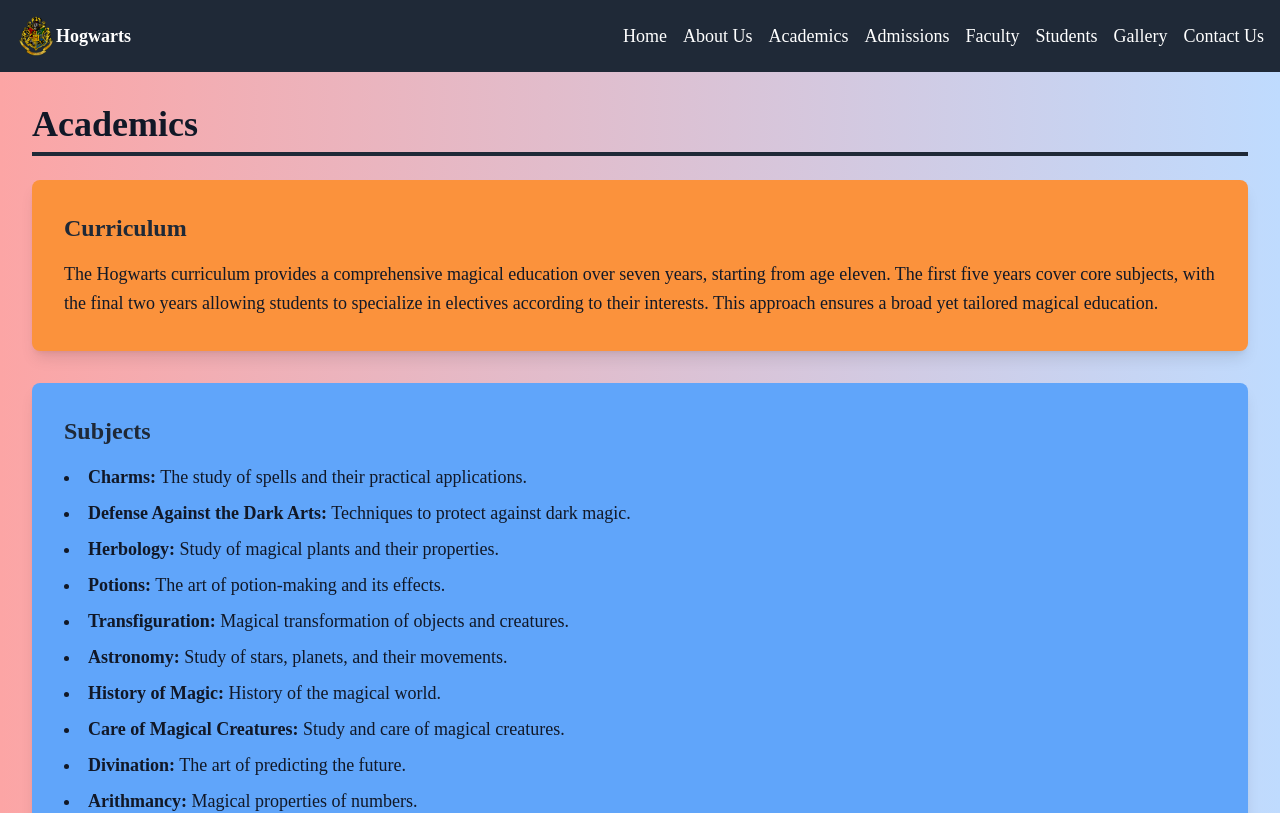
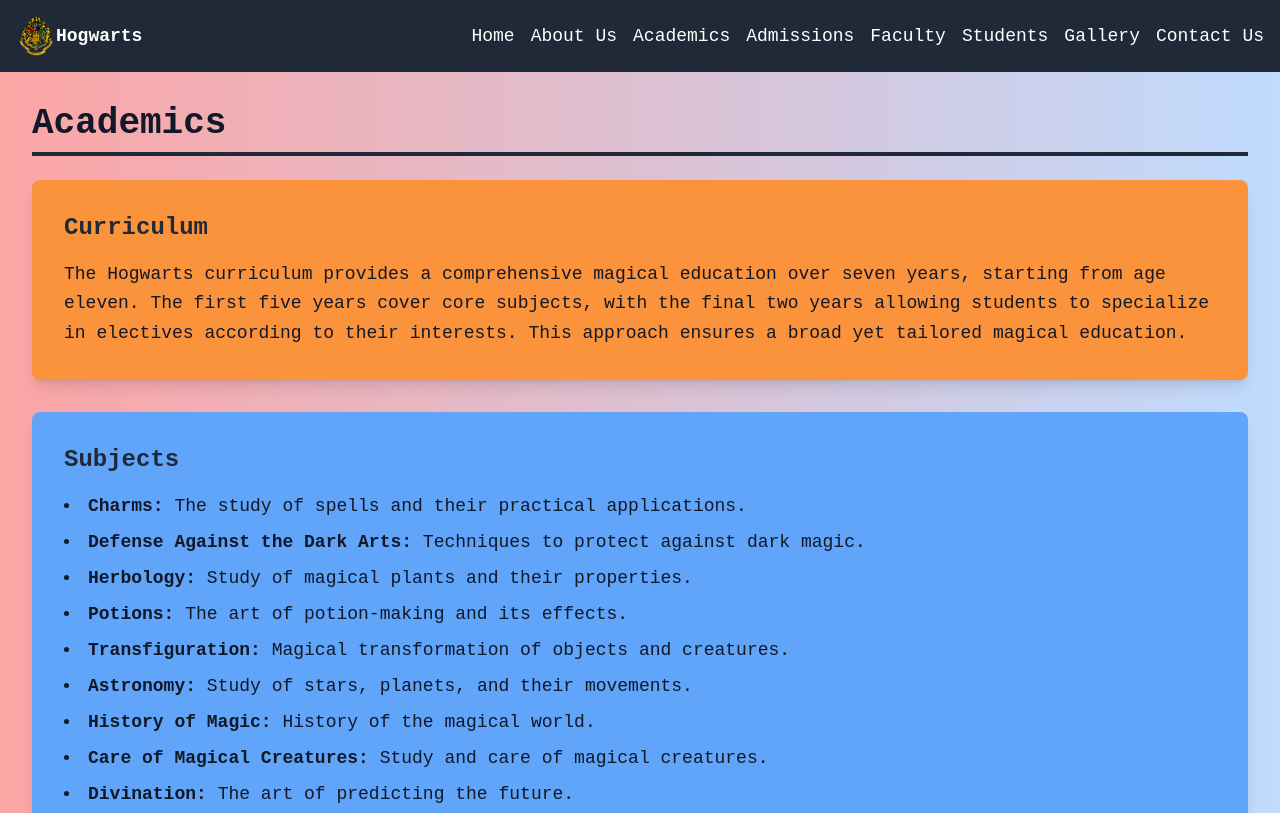
Before and after one commit to sarbajitacharjee/Hogwarts-School, a React (Create React App) app: page /academics in a window 1280 px wide. Shown: the top 813 px of the page. Built offline with nearby package versions, Linux system fonts and the light colour scheme.

Commit message:
commited

```diff
--- a/src/index.css
+++ b/src/index.css
@@ -16,7 +16,7 @@
     margin: 0;
     padding: 0;
     box-sizing: border-box;
-    font-family:cursive;
+    font-family:cursive,monospace,Georgia,serif;
   }
 
   /* Example styling */
```
Also changed, not shown: 1 other file (tests, documents, lock files or other folders).
